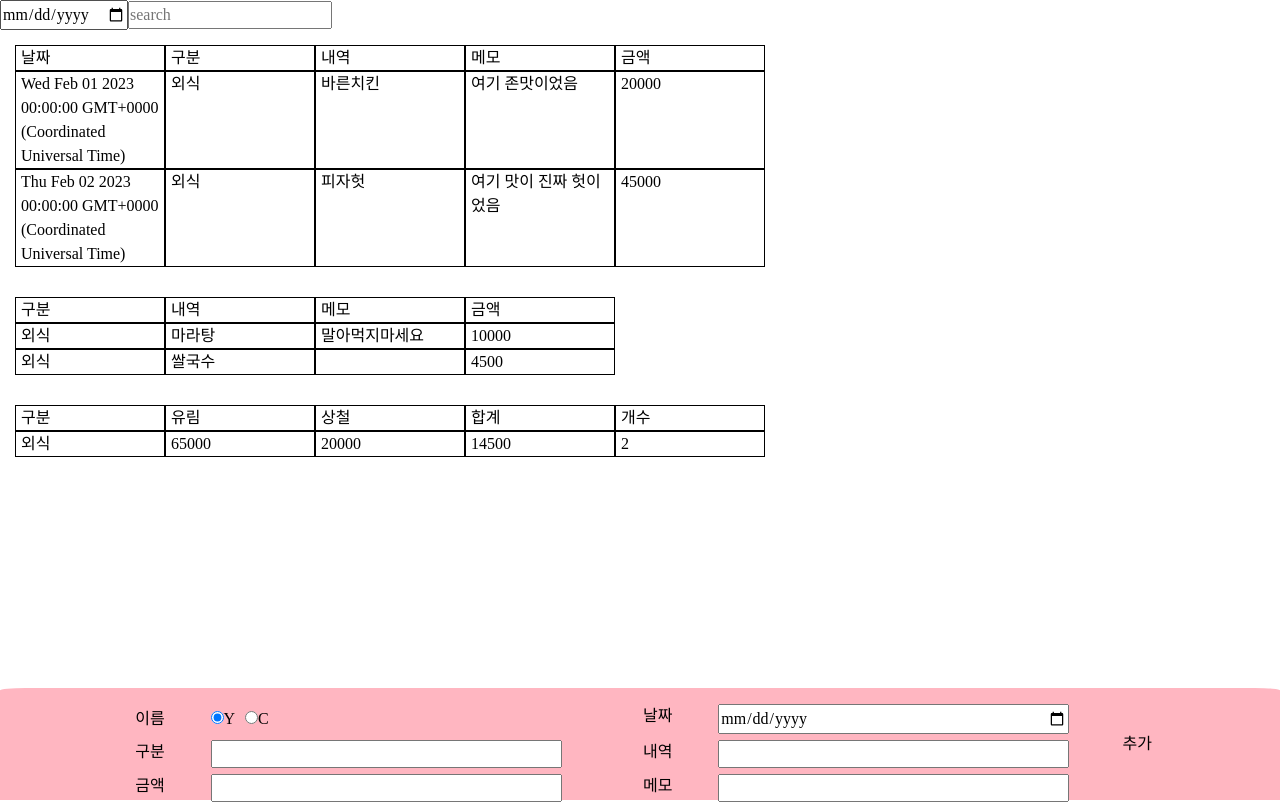
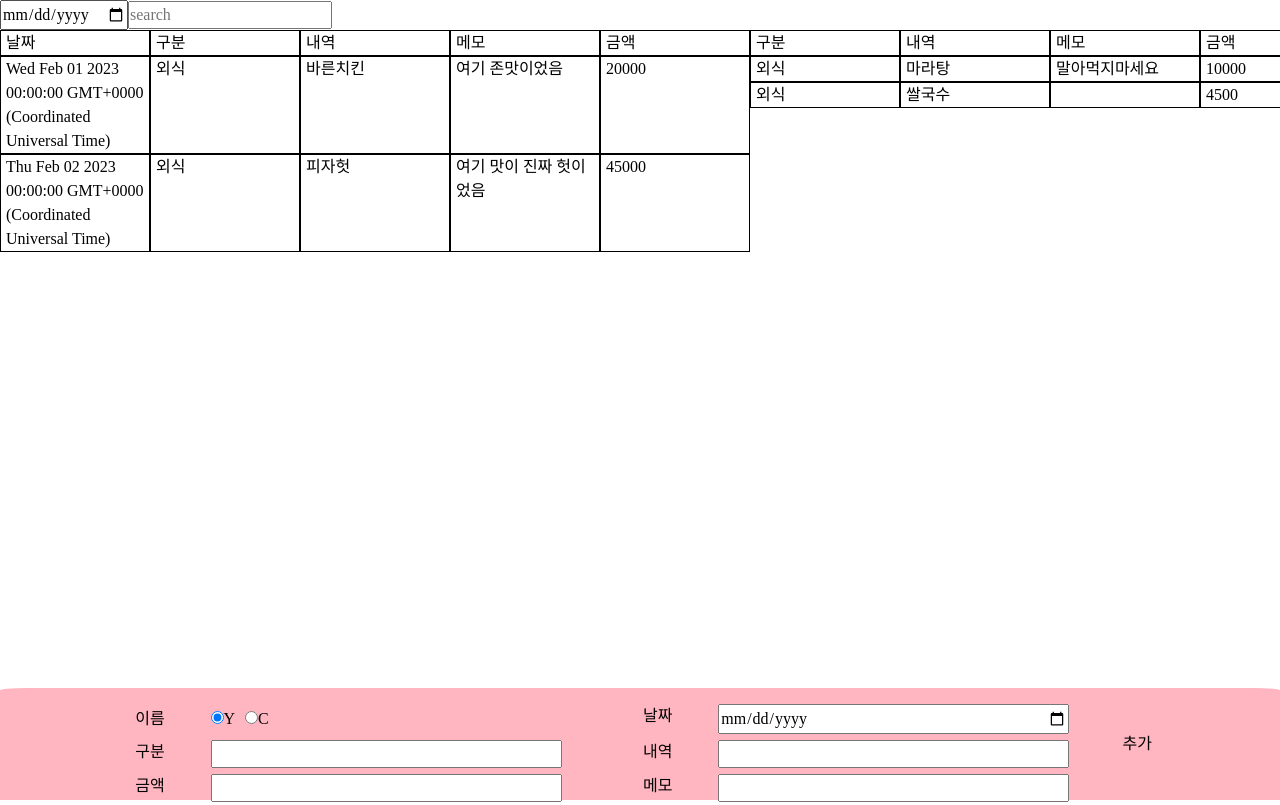
Before and after one commit to a-messy-duo/housekeeping, a React app: page /#/ in a window 1280 px wide. Built offline with nearby package versions, Linux system fonts and the light colour scheme.

Commit message:
feat(table): Set model types

```diff
--- a/src/features/main/Container.tsx
+++ b/src/features/main/Container.tsx
@@ -1,4 +1,6 @@
 import { FunctionComponent } from 'react';
+
+import './main.scss';
 
 import BottomSheetContainer from '../shared/bottomSheet/Container';
 
@@ -15,6 +17,7 @@ const MainContainer: FunctionComponent = () => {
   return (
     <div>
       <HeaderContainer />
+      <div className="content">
         <TableContainer
           headers={defaultStatementHeaders}
           list={dummyStatementList}
@@ -24,7 +27,11 @@ const MainContainer: FunctionComponent = () => {
           list={dummyStatementList2}
           hideDate
         />
-      <TableContainer headers={defaultSummaryHeaders} list={dummySummaryList} />
+        <TableContainer
+          headers={defaultSummaryHeaders}
+          list={dummySummaryList}
+        />
+      </div>
       <BottomSheetContainer />
     </div>
   );
--- a/src/features/main/dummy.ts
+++ b/src/features/main/dummy.ts
@@ -1,3 +1,5 @@
+import { Our } from '../shared/model';
+
 import { TableItem } from './table/model';
 
 export const dummyStatementList: TableItem[] = [
@@ -7,6 +9,7 @@ export const dummyStatementList: TableItem[] = [
     statement: '바른치킨',
     memo: '여기 존맛이었음',
     cost: 20000,
+    owner: Our.yulim,
   },
   {
     date: new Date('2023-02-02'),
@@ -14,6 +17,7 @@ export const dummyStatementList: TableItem[] = [
     statement: '피자헛',
     memo: '여기 맛이 진짜 헛이었음',
     cost: 45000,
+    owner: Our.yulim,
   },
 ];
 
@@ -24,6 +28,7 @@ export const dummyStatementList2: TableItem[] = [
     statement: '마라탕',
     memo: '말아먹지마세요',
     cost: 10000,
+    owner: Our.chul,
   },
   {
     date: new Date('2023-02-03'),
@@ -31,6 +36,7 @@ export const dummyStatementList2: TableItem[] = [
     statement: '쌀국수',
     memo: '',
     cost: 4500,
+    owner: Our.chul,
   },
 ];
 
--- /dev/null
+++ b/src/features/main/main.scss
@@ -0,0 +1,4 @@
+.content {
+	display: flex;
+	overflow: scroll;
+}
--- a/src/features/main/table/table.scss
+++ b/src/features/main/table/table.scss
@@ -6,10 +6,6 @@
 	flex-direction: column;
 }
 
-.table {
-	padding: 15px;
-}
-
 .table-header-item, .table-row-item {
 	padding: 0 5px;
 	width: 150px;
--- a/src/features/shared/model.ts
+++ b/src/features/shared/model.ts
@@ -23,3 +23,17 @@ export type Category =
   | '통신비'
   | '화장품'
   | '여행';
+
+export enum Our {
+  yulim = 'yulim',
+  chul = 'chul',
+}
+
+export type StatementItem = {
+  date: Date;
+  category: Category;
+  statement: string;
+  memo: string;
+  cost: number;
+  owner: Our;
+};
```
Also changed, not shown: src/features/main/table/model.ts (+3 -10 lines). Lines whose indentation alone changed are shown as unchanged.
